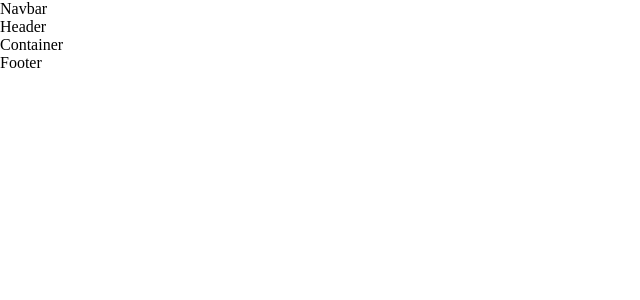
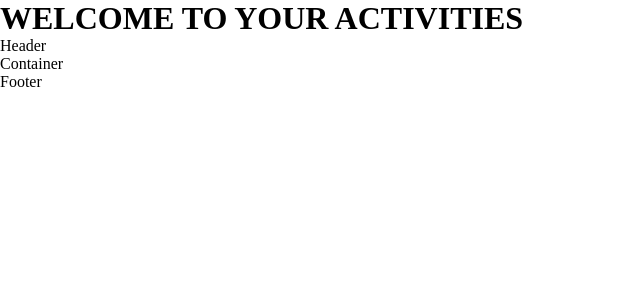
Before and after one commit to Thail3/Final-project-Generation, a React (Vite) app: page / in a window 1280 px wide. Shown: the top 300 px of the page, without its empty margins (0-640 px from the left). Built offline with nearby package versions, Linux system fonts and the light colour scheme.

Commit message:
Update component navbar jsx

```diff
--- a/src/components/navbar/Navbar.jsx
+++ b/src/components/navbar/Navbar.jsx
@@ -2,7 +2,7 @@ import React from "react";
 import "./navbar.css";
 
 function Navbar() {
-  return <div>Navbar</div>;
+  return <div><h1>WELCOME TO YOUR ACTIVITIES</h1></div>;
 }
 
 export default Navbar;
```
